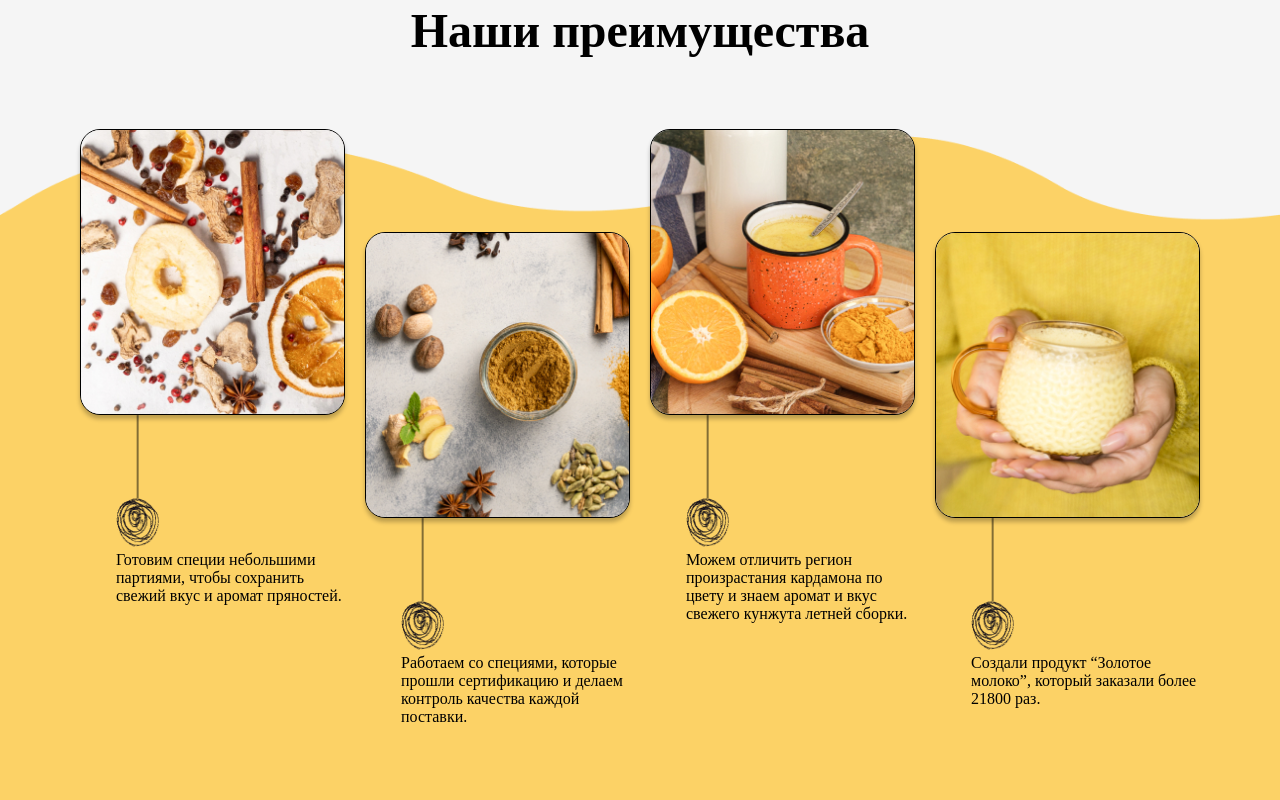
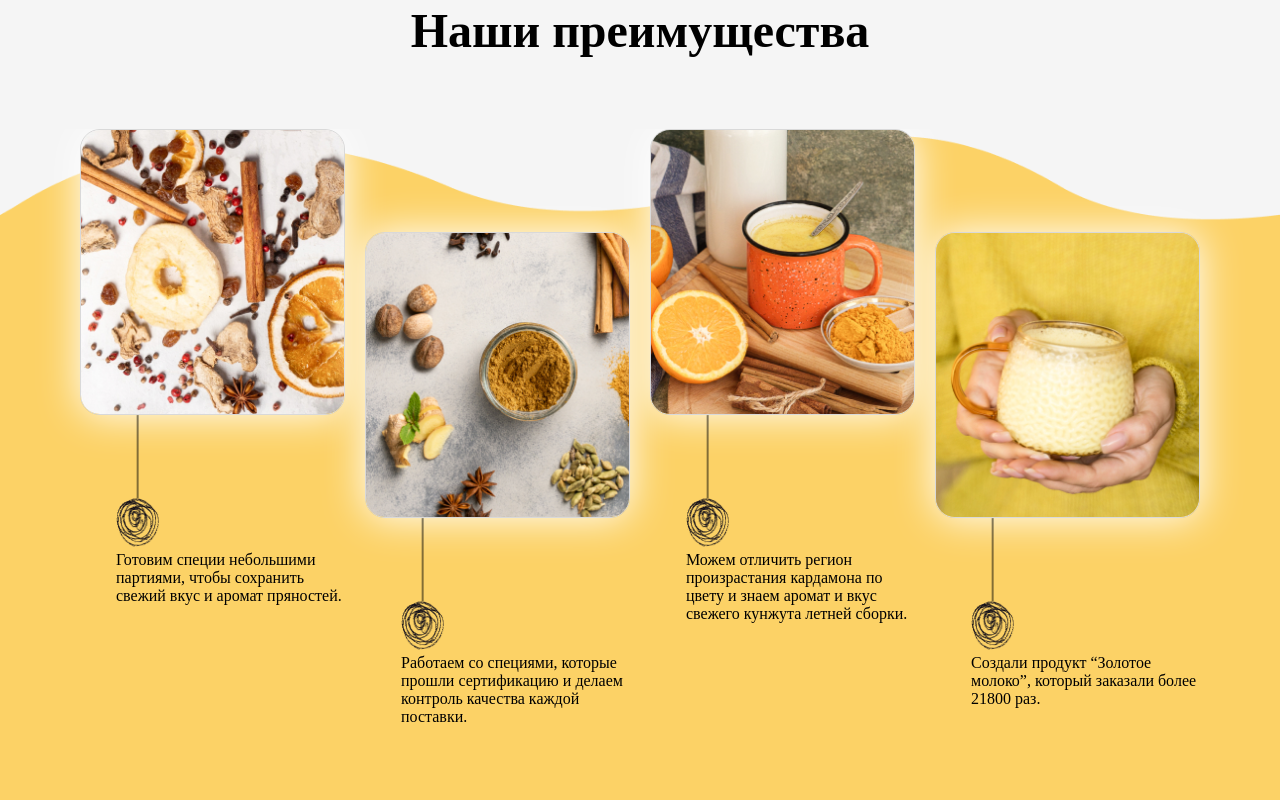
Before and after one commit to Kirill93Alexeev/bolshe-speciy, a plain HTML site: page index.html in a window 1280 px wide. Shown: the part 1780-2580 px from the top of the page. Drawn offline with Linux system fonts and the light colour scheme; a web font is replaced by a local one.

Commit message:
Add files via upload

```diff
--- a/style.css
+++ b/style.css
@@ -231,9 +231,8 @@ transform: scale(110%);
   width: 265px;
   height: 285.86px;
   border-radius: 20px;
-  border: 1px solid #000;
-  background: #d9d9d9;
-  box-shadow: 0px 4px 4px 0px rgba(0, 0, 0, 0.25);
+  border: 1px solid #D9D9D9;
+  box-shadow: 0px 0px 40px #FEFFFF;
 }
 
 .proof__text {
@@ -274,7 +273,7 @@ transform: scale(110%);
 .promo__img {
   width: 255px;
   height: 275px;
-  border-radius: 14px;
+  border-radius: 13px;
   margin: 10px;
   border: 1px solid #d9d9d9;
 }
```
